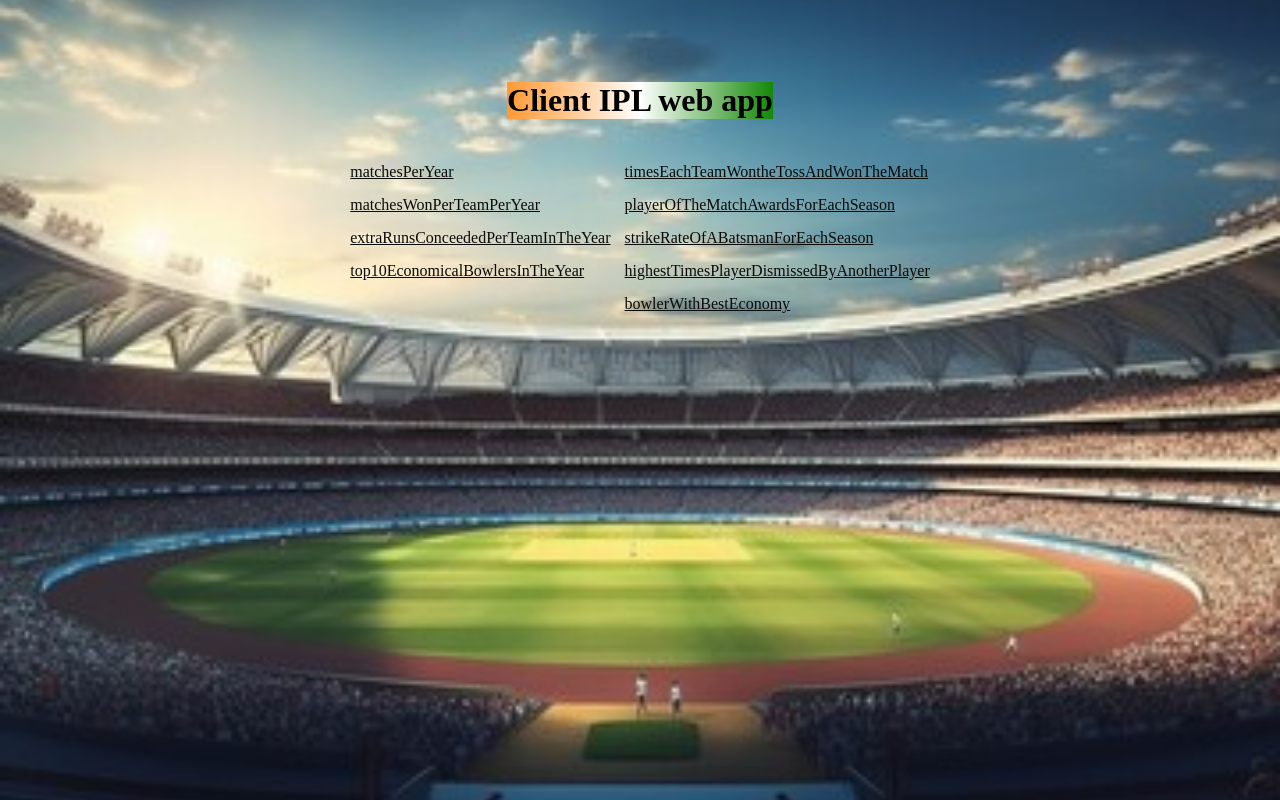
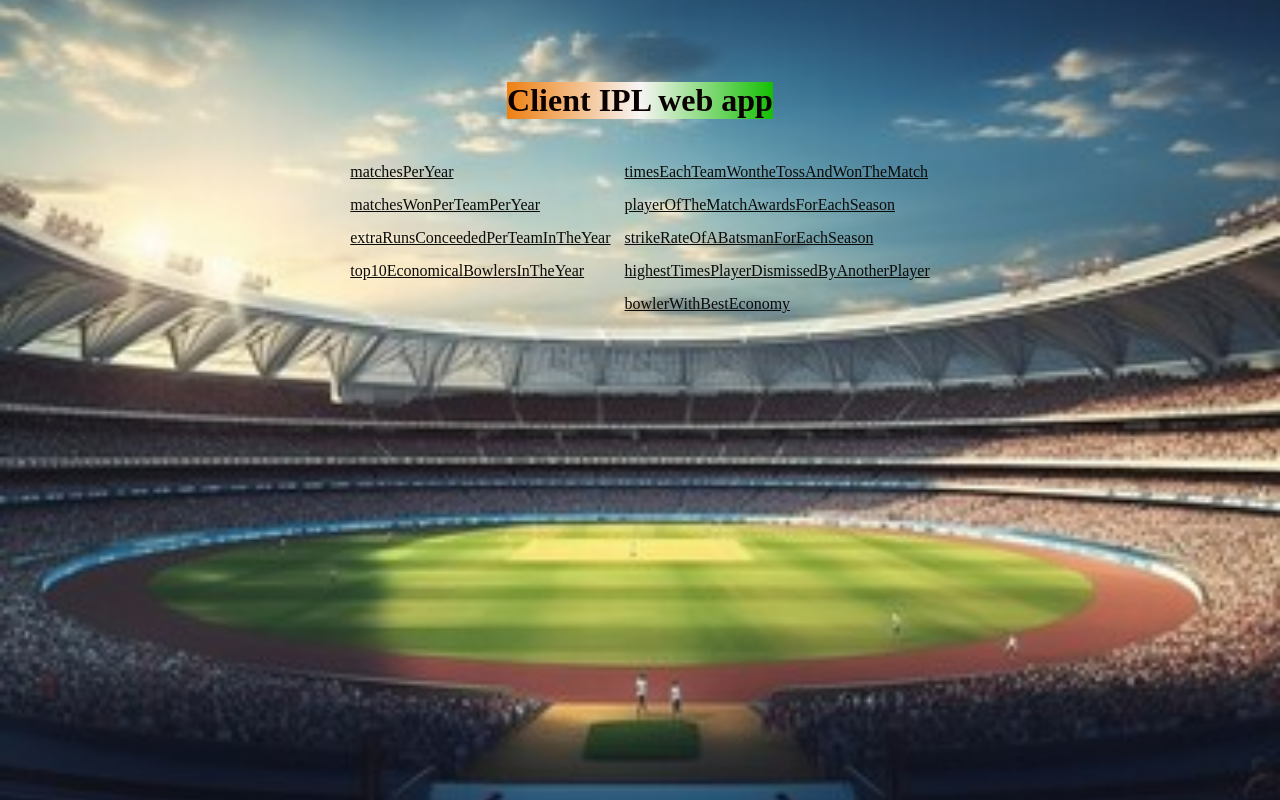
Before and after one commit to PlutoA713N/webapp, a website: page src/public/index.html in a window 1280 px wide. In both pictures the pointer is over the element "Client IPL web app". Drawn offline with nearby package versions, Linux system fonts and the light colour scheme.

Commit message:
Add hover effects

```diff
--- a/src/public/style.css
+++ b/src/public/style.css
@@ -14,10 +14,10 @@ body {
             width: 100vw;
             overflow: hidden;
 }
-h1:hover {
+h1:hover , a:hover{
     color: rgba(244, 248, 244, 0.805);
-    background: linear-gradient(to right, #ff9933, #fff, #138808);
-    color: #000;
+    background: linear-gradient(to right, #ee8012, #f8f5f5, #14bf04);
+    color: #0b0000;
 }
 a {
     color: rgb(11, 11, 10);
```
